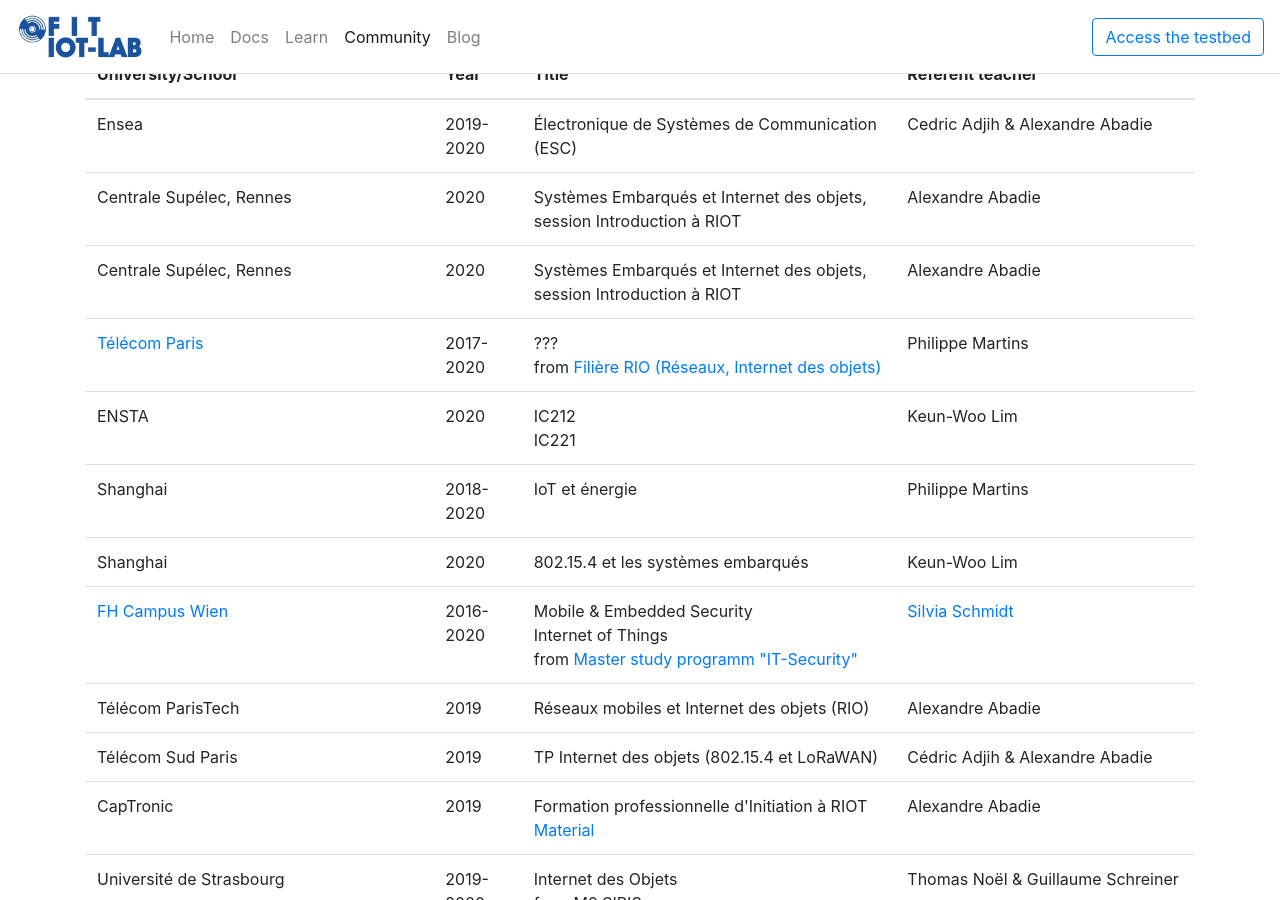
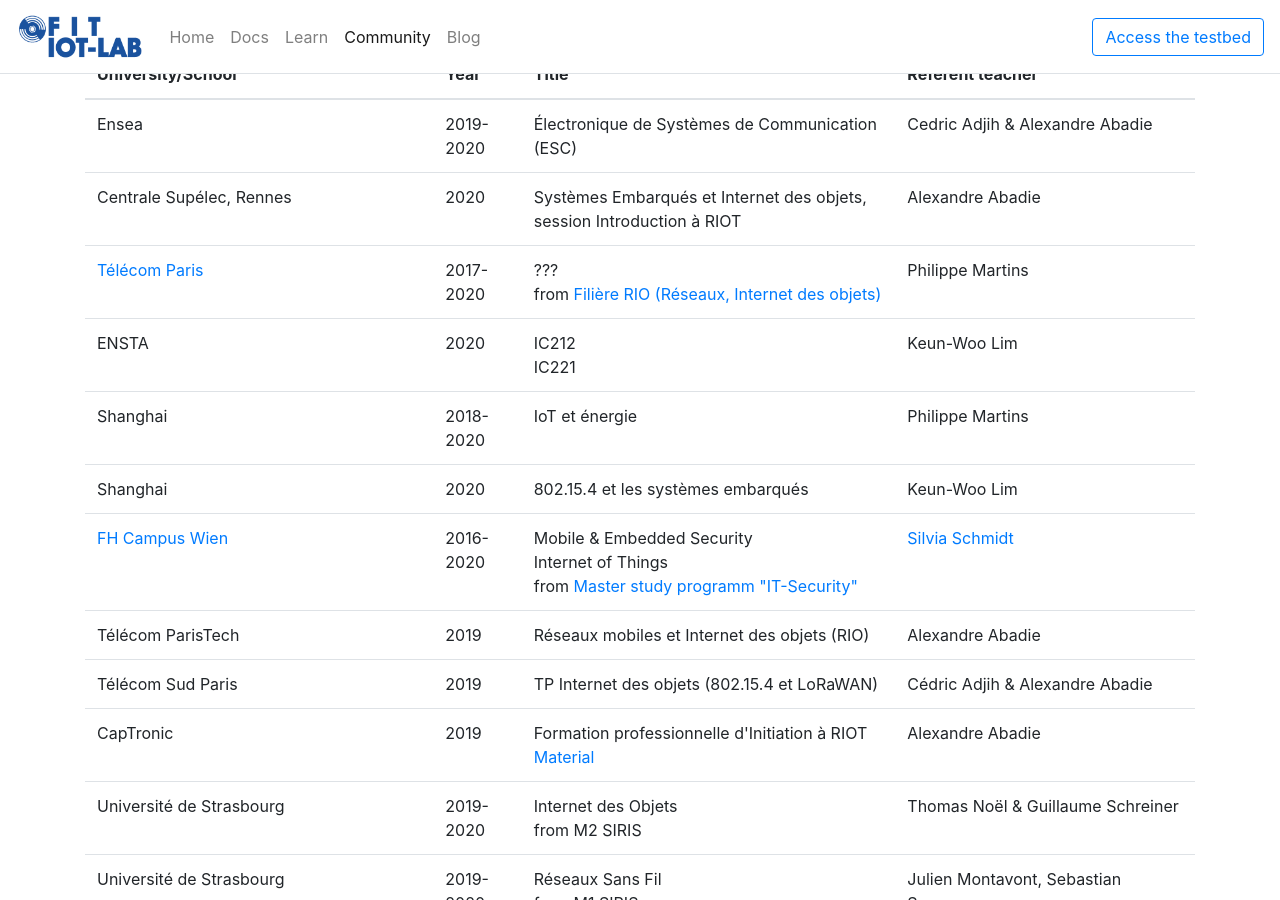
Before and after one commit to iot-lab/iot-lab.github.io, a Jekyll site: the page built from community/education.html, in a window 1280 px wide and 900 px high, scrolled down 913 px. Built offline with Jekyll 4.4.1, drawn with Linux system fonts in a browser that asks for light colours.

Commit message:
education: remove duplication

```diff
--- a/community/education.html
+++ b/community/education.html
@@ -36,12 +36,6 @@
                 <td>2019-2020</td>
                 <td>Électronique de Systèmes de Communication (ESC)</td>
                 <td>Cedric Adjih & Alexandre Abadie</td>
-            </tr>
-            <tr>
-                <td>Centrale Supélec, Rennes</td>
-                <td>2020</td>
-                <td>Systèmes Embarqués et Internet des objets, session Introduction à RIOT </td>
-                <td>Alexandre Abadie</td>
             </tr>
             <tr>
                 <td>Centrale Supélec, Rennes</td>
```
